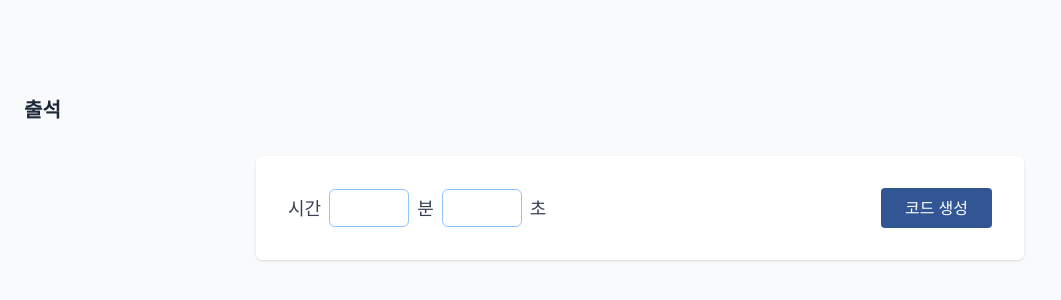
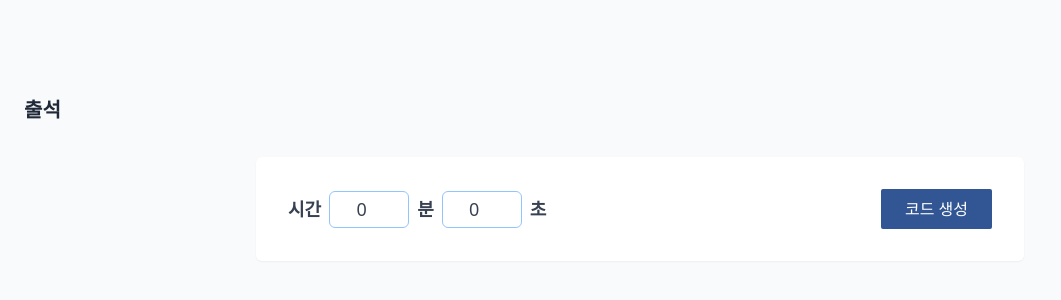
Before and after one commit to chxxwn04/4bit_FE, a React (Vite) app: page /attendance in a window 1280 px wide. Shown: the part 222-522 px from the top of the page, without its empty margins (0-1061 px from the left). Built offline with nearby package versions, Linux system fonts and the light colour scheme.

Commit message:
chore: AttendancePage css 수정

```diff
--- a/src/pages/AttendancePage.tsx
+++ b/src/pages/AttendancePage.tsx
@@ -1,17 +1,130 @@
 import { useEffect, useState } from "react";
 import { useNavigate } from "react-router-dom";
 
+import styled from "@emotion/styled";
+
+const PageContainer = styled.div`
+  min-height: 100vh;
+  background-color: #f9fafb;
+  display: flex;
+  flex-direction: column;
+  align-items: center;
+  justify-content: center;
+  padding-left: 1.5rem;
+  padding-right: 1.5rem;
+`;
+
+const Title = styled.h1`
+  font-size: 1.25rem;
+  font-weight: 600;
+  color: #1f2937;
+  margin-bottom: 2rem;
+  align-self: flex-start;
+`;
+
+const ContentBox = styled.div`
+  background-color: white;
+  width: 100%;
+  max-width: 48rem;
+  display: flex;
+  align-items: center;
+  justify-content: space-between;
+  padding: 2rem;
+  box-shadow: 0 1px 2px 0 rgba(0, 0, 0, 0.05);
+  border-radius: 0.375rem;
+`;
+
+const CodeInfoContainer = styled.div`
+  display: flex;
+  align-items: center;
+  gap: 2.5rem;
+`;
+
+const CodeDetail = styled.div`
+  display: flex;
+  align-items: baseline;
+  gap: 0.5rem;
+`;
+
+const CodeLabel = styled.span`
+  font-size: 0.875rem;
+  font-weight: 600;
+  color: #374151;
+`;
+
+const TimeLeftValue = styled.span`
+  font-size: 1.25rem;
+  font-weight: 600;
+  color: #284876;
+  font-variant-numeric: tabular-nums;
+`;
+
+const CodeValue = styled.span`
+  font-size: 1.5rem;
+  font-weight: 600;
+  color: #8b392b;
+  letter-spacing: 0.1em;
+`;
+
+const InputGroup = styled.div`
+  display: flex;
+  align-items: center;
+  gap: 0.5rem;
+  color: #374151;
+  font-size: 1.125rem;
+`;
+
+const TimeInput = styled.input`
+  width: 5rem;
+  border: 1px solid #93c5fd;
+  outline: none;
+  border-radius: 0.375rem;
+  padding: 0.25rem 0.5rem;
+  text-align: center;
+
+  &:focus {
+    border-color: #2563eb;
+  }
+`;
+
+const BaseButton = styled.button`
+  color: white;
+  padding: 0.5rem 1.5rem;
+  border-radius: 0.125rem;
+  font-weight: 500;
+  transition: all 0.2s;
+  cursor: pointer;
+  border: none;
+
+  &:active {
+    transform: scale(0.98);
+  }
+`;
+
+const StopButton = styled(BaseButton)`
+  background-color: #c65a46;
+
+  &:hover {
+    background-color: #b14e3c;
+  }
+`;
+
+const GenerateButton = styled(BaseButton)`
+  background-color: #325694;
+
+  &:hover {
+    background-color: #284876;
+  }
+`;
+
 export default function AttendancePage() {
-  // 입력 상태
-  const [minute, setMinute] = useState("");
-  const [seconds, setSeconds] = useState("");
+  const [minute, setMinute] = useState("0");
+  const [seconds, setSeconds] = useState("0");
   const navigate = useNavigate();
 
-  // 생성된 코드, 남은 시간
   const [code, setCode] = useState("");
   const [timeLeft, setTimeLeft] = useState<number | null>(null);
 
-  // 랜덤으로 000~999 코드 생성
   const generateRandomCode = () => {
     const newCode = Math.floor(Math.random() * 1000)
       .toString()
@@ -19,7 +132,6 @@ export default function AttendancePage() {
     setCode(newCode);
   };
 
-  // 코드 생성 버튼 클릭 시
   const handleGenerateCode = () => {
     if (!minute || !seconds) {
       alert("분과 초를 모두 선택해주세요.");
@@ -34,13 +146,12 @@ export default function AttendancePage() {
   };
 
   const handleStopAutoAttendance = () => {
-    setTimeLeft(null); //카운트 다운 끊기
-    setCode(""); //코드도 숨기기
+    setTimeLeft(null);
+    setCode("");
 
-    //minute,seconds는 그대로 두면 이전 값으로 다시 시작 가능
+    navigate("/result", { state: { code } });
   };
 
-  // 카운트다운
   useEffect(() => {
     if (timeLeft === null) return;
     if (timeLeft <= 0) return;
@@ -57,100 +168,76 @@ export default function AttendancePage() {
       const resetTimer = setTimeout(() => {
         setTimeLeft(null);
         setCode("");
-      }, 1000); // 1초 뒤 자동 초기화
+
+        navigate("/result", { state: { code } });
+      }, 1000);
       return () => clearTimeout(resetTimer);
     }
-  }, [timeLeft]);
+  }, [timeLeft, navigate, code]);
 
-  // 00:00 형식
   const formatTime = (seconds: number) => {
     const m = Math.floor(seconds / 60);
     const s = seconds % 60;
     return `${m.toString().padStart(2, "0")}:${s.toString().padStart(2, "0")}`;
   };
 
-  // 지금 카운트다운 중인지
   const isRunning = timeLeft !== null && timeLeft > 0;
 
   return (
-    <div className="min-h-screen bg-gray-50 flex flex-col items-center justify-center px-6">
-      {/* 제목 */}
-      <h1 className="text-xl font-semibold text-gray-800 mb-8 self-start">
-        출석
-      </h1>
+    <PageContainer>
+      <Title>출석</Title>
 
-      {/* 흰 박스 */}
-      <div className="bg-white w-full max-w-3xl flex items-center justify-between p-8 shadow-sm rounded-md">
-        {/* 왼쪽: 입력 or 코드 */}
+      <ContentBox>
         {isRunning ? (
-          <div className="flex items-center gap-10">
-            {/* 남은시간 */}
-            <div className="flex items-baseline gap-2">
-              <span className="text-sm font-semibold text-gray-700">
-                남은시간:
-              </span>
-              <span className="text-xl font-semibold text-[#284876] tabular-nums">
+          <CodeInfoContainer>
+            <CodeDetail>
+              <CodeLabel>남은시간:</CodeLabel>
+              <TimeLeftValue>
                 {timeLeft !== null ? formatTime(timeLeft) : "00:00"}
-              </span>
-            </div>
+              </TimeLeftValue>
+            </CodeDetail>
 
-            {/* 인증번호 */}
-            <div className="flex items-baseline gap-2">
-              <span className="text-sm font-semibold text-gray-700">
-                인증번호:
-              </span>
-              <span className="text-2xl font-semibold text-[#8B392B] tracking-widest">
-                {code}
-              </span>
-            </div>
-          </div>
+            <CodeDetail>
+              <CodeLabel>인증번호:</CodeLabel>
+              <CodeValue>{code}</CodeValue>
+            </CodeDetail>
+          </CodeInfoContainer>
         ) : (
-          // 기본 입력 화면
-          <div className="flex items-center gap-2 text-gray-700 text-lg">
-            <label htmlFor="minute">시간</label>
-            <input
+          <InputGroup>
+            <label htmlFor="minute" className="font-semibold">
+              시간
+            </label>
+            <TimeInput
               id="minute"
               type="number"
               min="0"
               max="59"
               value={minute}
               onChange={(e) => setMinute(e.target.value)}
-              className="w-20 border border-blue-300 focus:border-blue-600 outline-none rounded-md px-2 py-1 text-center"
             />
-            <span>분</span>
-            <input
+            <span className="font-semibold">분</span>
+            <TimeInput
               id="seconds"
               type="number"
               min="0"
               max="59"
               value={seconds}
               onChange={(e) => setSeconds(e.target.value)}
-              className="w-20 border border-blue-300 focus:border-blue-600 outline-none rounded-md px-2 py-1 text-center"
             />
-            <span>초</span>
-          </div>
+            <span className="font-semibold">초</span>
+          </InputGroup>
         )}
 
-        {/* 오른쪽 버튼 */}
-
         {isRunning ? (
-          //카운트다운 중일 때: 빨간버튼
-          <button
-            onClick={handleStopAutoAttendance}
-            className="bg-[#C65A46] hover:bg-[#B14E3C] text-white px-6 py-2 rounded-sm font-medium trasition active:scale-[.98] cursor-pointer"
-          >
+          <StopButton onClick={handleStopAutoAttendance}>
             자동 출결 종료
-          </button>
+          </StopButton>
         ) : (
-          //평소: 파란 코드 생성버튼
-          <button
-            onClick={handleGenerateCode}
-            className="bg-[#325694] hover:bg-[#284876] text-white px-6 py-2 rounded-sm font-medium trasition active:scale-[.98] cursor-pointer"
-          >
+          <GenerateButton onClick={handleGenerateCode}>
             코드 생성
-          </button>
+          </GenerateButton>
         )}
-      </div>
-    </div>
+      </ContentBox>
+    </PageContainer>
   );
 }
```
